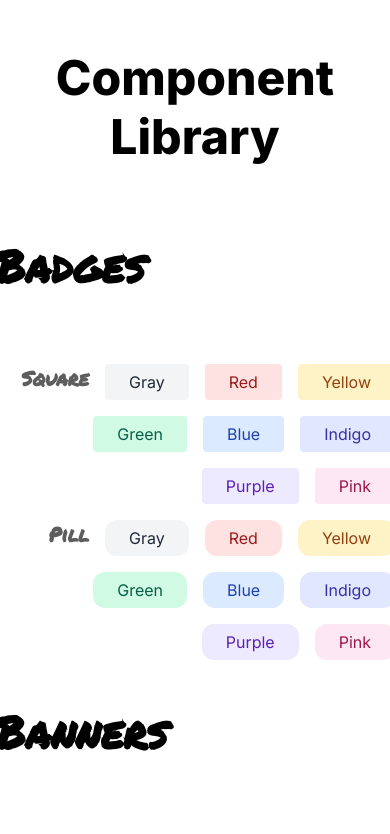
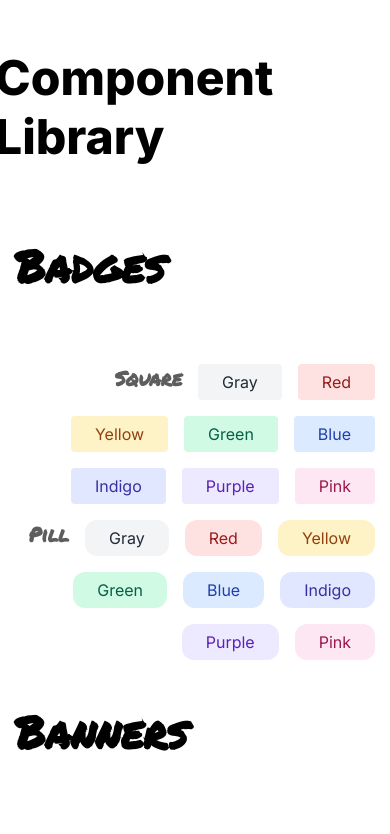
Before and after one commit to nataliadavtyan/component-library, a React (Vite) app: page / in a window 390 px wide. Shown: the top 834 px of the page. Built offline with nearby package versions, Linux system fonts and the light colour scheme.

Commit message:
set the width for the #root and make it responsive

```diff
--- a/src/index.css
+++ b/src/index.css
@@ -12,13 +12,19 @@ body {
   font-family: Inter, cursive, sans-serif;
 }
 
+#root {
+  width: 70%;
+  max-width: 1000px;
+  min-width: 400px;
+}
+
 h1, h2, h3, h4, p {
   margin: 0;
 }
 
 h1 {
   font-size: 3rem;
-  text-align: center;
+  text-align: left;
   margin: 1em 0;
 }
 
@@ -38,6 +44,8 @@ main {
   padding: 20px;
 }
 
+
+/* STAR */
 .star {
   height: 30px;
   width: 30px;
@@ -51,6 +59,8 @@ main {
   color: orange;
 }
 
+
+/* BUTTON */
 button {
   background-color: #E5E7EB;
   color: #4B5563;
@@ -96,6 +106,8 @@ button.button-danger {
   border-color: #F87171;
 }
 
+
+/* MENU */
 .menu {
   position: relative;
   display: inline-block;
@@ -133,6 +145,7 @@ button.button-danger {
 .menu-item:not(:last-child) {
   border-bottom: 1px solid #6B7280;
 }
+
 
 /* BADGES */
 .badges-square-row {
@@ -321,8 +334,6 @@ button.button-danger {
 .cards-container > p {
   font-size: 0.875rem;
   color: #6B7280;
-  /* margin-top: 1.5em; */
-  /* text-align: left; */
 }
 
 .card {
@@ -352,8 +363,6 @@ button.button-danger {
   display: flex;
   justify-content: center;
   align-items: center;
-  /* border: 1px solid red; */
-  /* margin-bottom: 1em; */
 }
 
 .card-text {
@@ -378,3 +387,11 @@ button.button-danger {
   font-weight: 400;
   line-height: 1.5em;
 }
+
+
+/* TESTIMONIALS */
+.testimonial {
+  background: #2545B8;
+  width: 100%;
+  height: 200px;
+}
```
